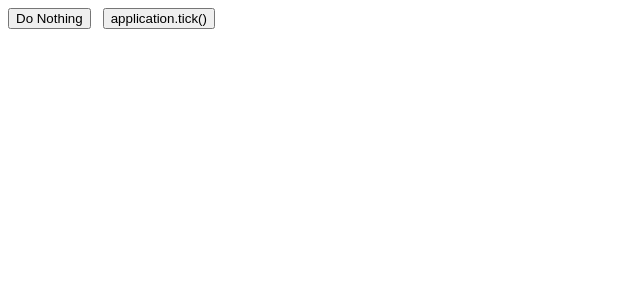
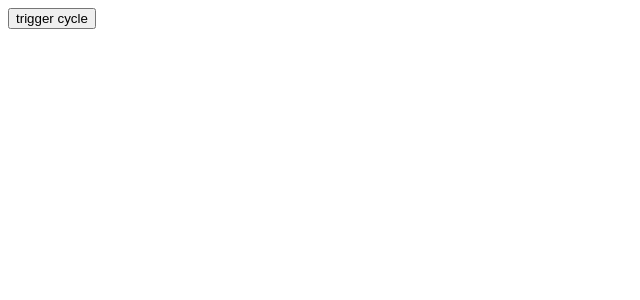
Before and after one commit to fredyang/ng-cd-internal, an Angular app: page / in a window 1280 px wide. Shown: the top 300 px of the page, without its empty margins (0-640 px from the left). Built offline with nearby package versions, Linux system fonts and the light colour scheme.

Commit message:
2 files modified

```diff
--- a/src/app/app.component.html
+++ b/src/app/app.component.html
@@ -1,5 +1,4 @@
 {{logDirtyChecking()}}
 <p>
-<button (click)="doNothing()">Do Nothing</button> &nbsp;
-<button (click)="tick()">application.tick()</button>
+<button (click)="cycle()">trigger cycle</button> &nbsp;
 </p>
--- a/src/app/app.component.ts
+++ b/src/app/app.component.ts
@@ -13,14 +13,12 @@ export class AppComponent implements OnInit,  AfterContentChecked, AfterContentI
     console.log(`${prefix} [${this.constructor.name}] ${msg}`);
   }
 
+  cycle() {
+    this.applicationRef.tick();
+  }
+
   logDirtyChecking() {
     this.log(`dirty checking state and updating DOM if necessary`, '->');
-  }
-
-  doNothing() { }
-
-  tick() {
-    this.applicationRef.tick();
   }
 
   ngAfterViewChecked(): void {
```
